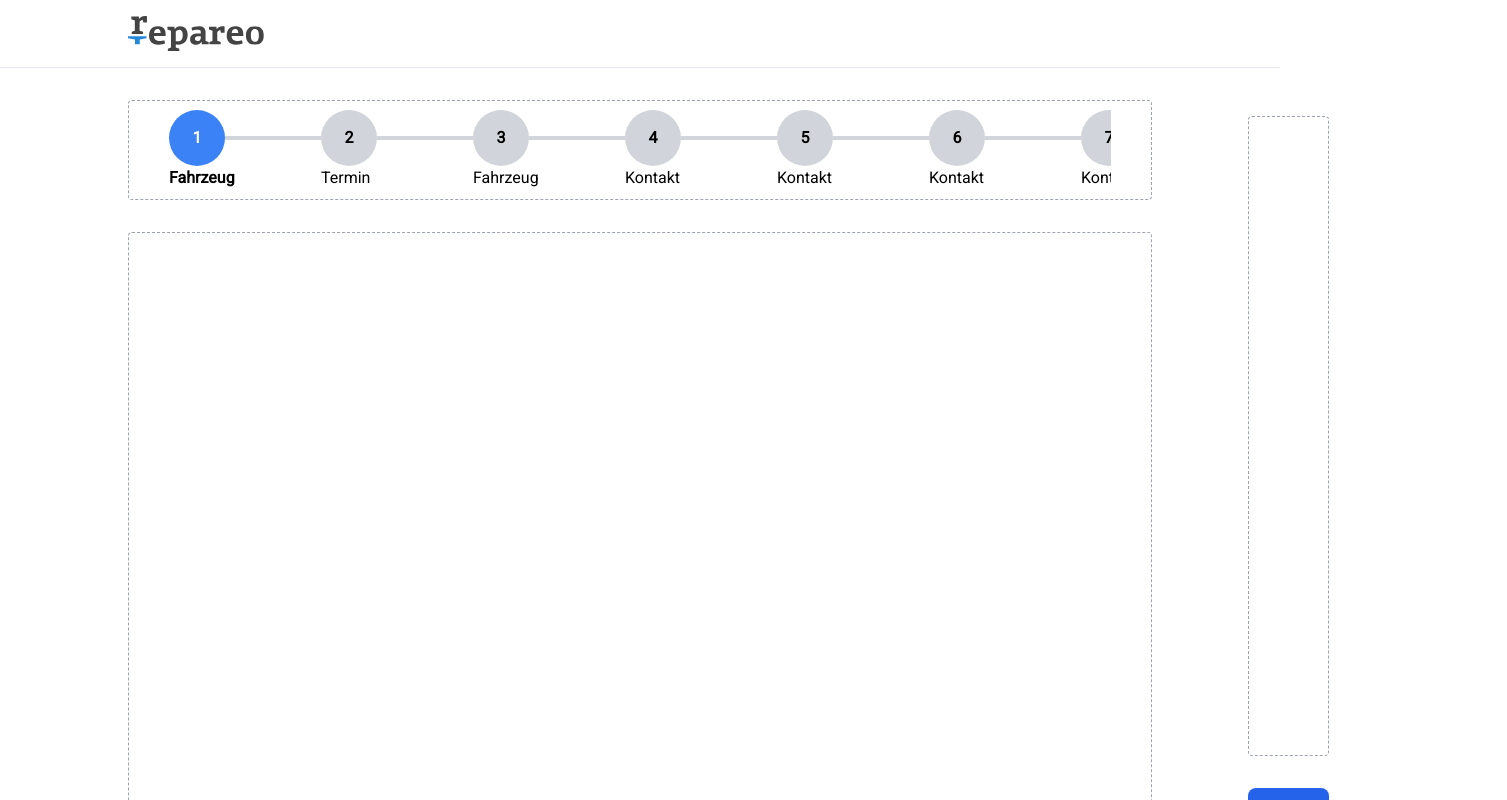
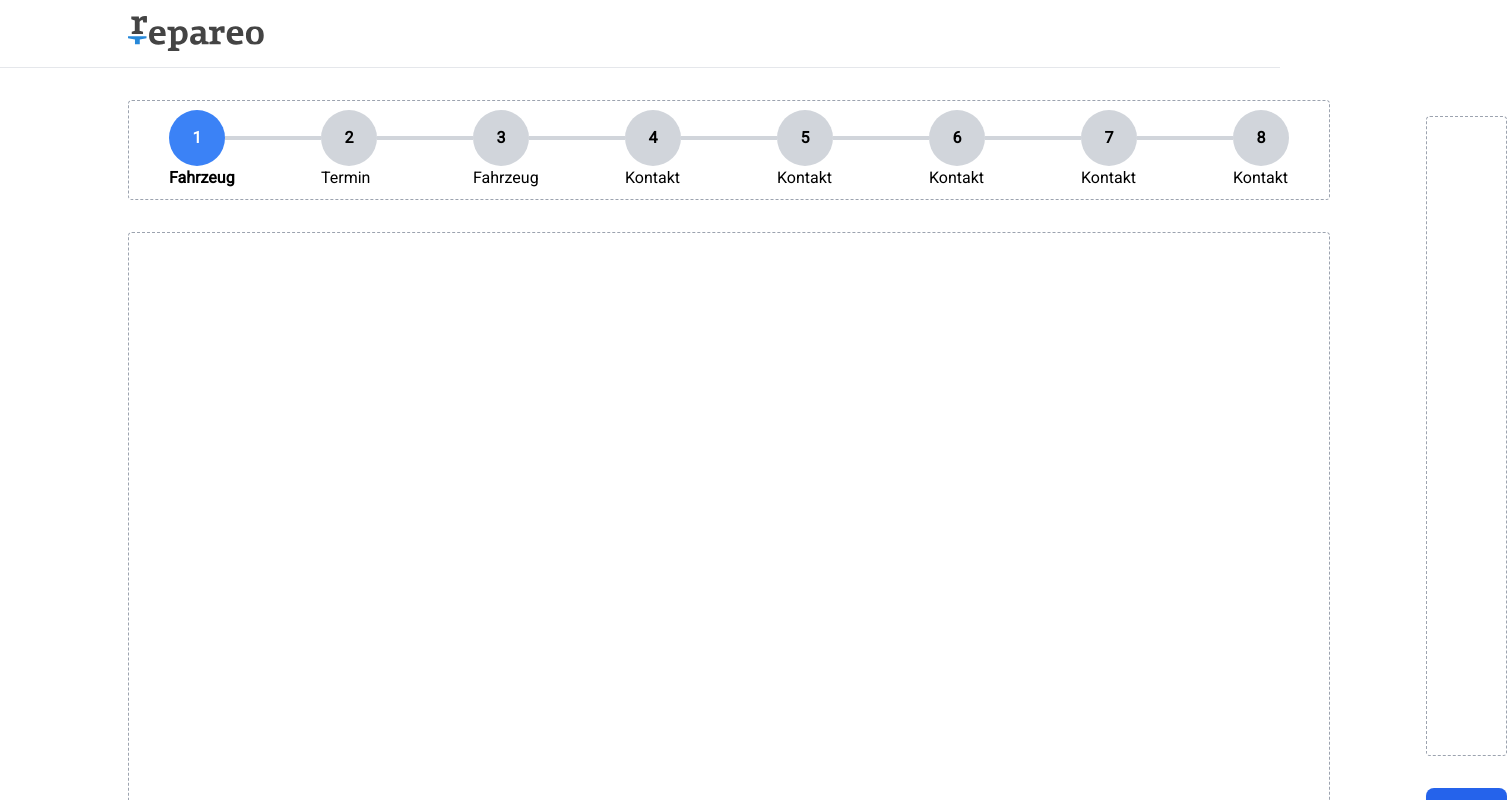
Before and after one commit to talhadar2011/Repareo-App, a Next.js app: page / in a window 1280 px wide. Shown: the top 800 px of the page, 1507 px wide, since content can reach past the window. Built offline with nearby package versions, Linux system fonts and the light colour scheme.

Commit message:
margin Adjusted!!!

```diff
--- a/components/stepper/stepper.tsx
+++ b/components/stepper/stepper.tsx
@@ -12,12 +12,10 @@ export default function Stepper({Step}:StepperProps) {
 	return (
 		<div
 			className={
-				"h-[100px] border border-dashed border-gray-400 rounded flex justify-center items-center max-w-screen-lg"
+				"h-[100px] border border-dashed border-gray-400 rounded flex justify-center items-center max-w-screen-2xl"
 			}
-		>
-
-			<div className={`flex mx-10  overflow-x-auto justify-start items-center`}>
-				{steps.map((step,index)=>(
+		>		<div className={`flex overflow-x-auto justify-start items-center sm:mx-10`}>
+{steps.map((step,index)=>(
 					<Stepperbar Step={Step} index={index} step={step}/>
 
 			))}
--- a/components/stepper/steps.ts
+++ b/components/stepper/steps.ts
@@ -7,12 +7,11 @@ export const steps: Step[] = [
 	{title:"Termin"},
 	{title:"Fahrzeug"},
 	{title:"Kontakt"},
-		{title:"Kontakt"},
-				{title:"Kontakt"},
-		{title:"Kontakt"},
-		{title:"Kontakt"},
-		{title:"Kontakt"},
-		{title:"Kontakt"},
+	{title:"Kontakt"},
+	{title:"Kontakt"},
+	{title:"Kontakt"},
+	{title:"Kontakt"},
+
 
 
 
```
